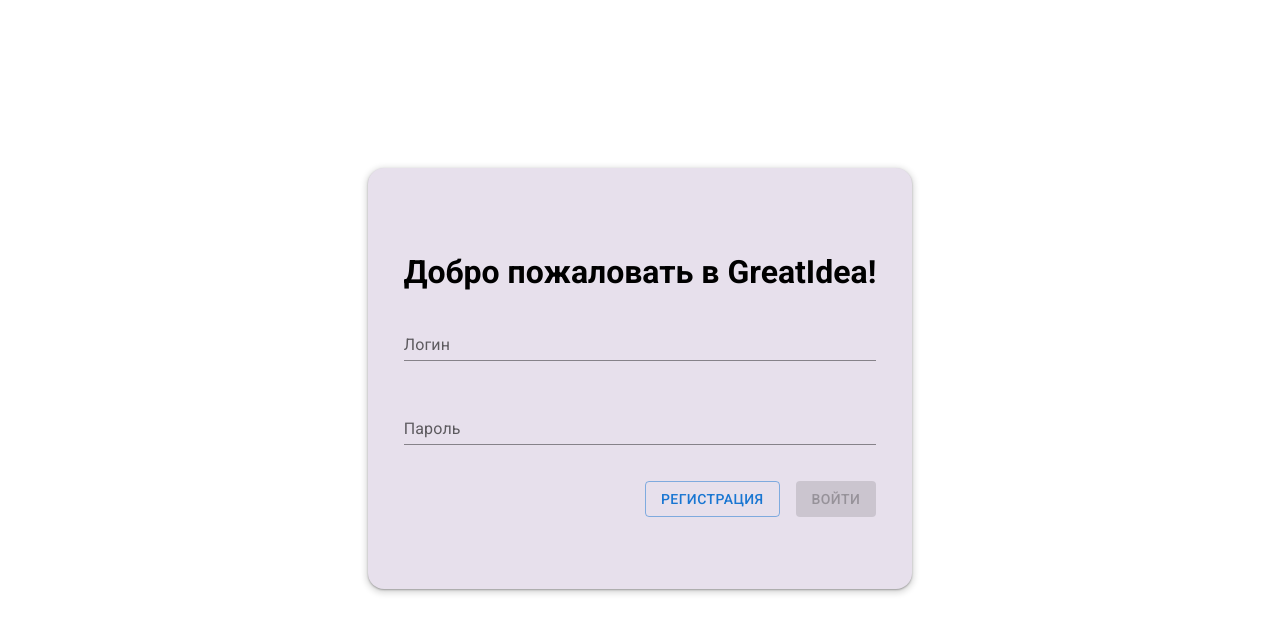
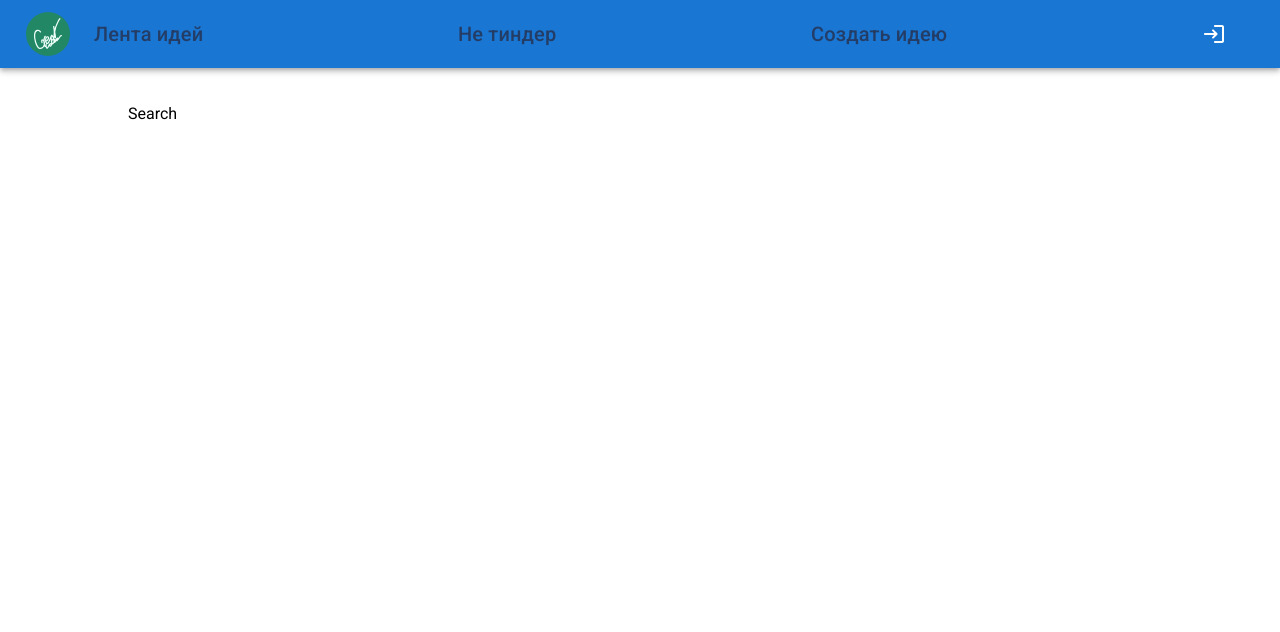
Before and after one commit to Pure-Community/lct2022-frontend, a React (Create React App) app: page /login in a window 1280 px wide. Shown: the top 632 px of the page. Built offline with nearby package versions, Linux system fonts and the light colour scheme; a web font is replaced by a local one.

Commit message:
add header

```diff
--- /dev/null
+++ b/src/components/IdeaCard/IdeaCard.tsx
@@ -0,0 +1,9 @@
+import React from 'react'
+
+const IdeaCard = () => {
+    return (
+        <div>IdeaCard</div>
+    )
+}
+
+export default IdeaCard
--- /dev/null
+++ b/src/components/Layout/Layout.scss
@@ -0,0 +1,18 @@
+@import '../../styles/colors';
+@import '../../styles/effects';
+
+.header {
+    padding: 2px;
+
+    &__link, &__link:visited {
+        text-decoration: none;
+    }
+
+    &__link {
+        @include linkHover();
+    }
+
+    &__logo {
+        margin-right: 24px;
+    }
+}
--- a/src/components/Layout/Layout.tsx
+++ b/src/components/Layout/Layout.tsx
@@ -1,5 +1,8 @@
 import NotLoggedRedirect from 'components/Redirect/Redirect'
 import React, { FC, ReactNode } from 'react'
+import { AppBar, Toolbar, IconButton, Typography, Button } from "@mui/material";
+import { LoginRounded } from "@mui/icons-material";
+import './Layout.scss'
 
 interface LayoutProps {
     children: ReactNode
@@ -8,8 +11,29 @@
 const Layout: FC<LayoutProps> = ({ children }) => {
     return (
         <>
-            <header >
-            </header>
+            <AppBar className='header' position='sticky'>
+                <Toolbar>
+                    <img className='header__logo' src='/assets/logo.svg' alt='logo' width={44} />
+                    <Typography className='header__link' variant="h6" component="a" href='/' sx={{ flexGrow: 1 }}>
+                        Лента идей
+                    </Typography>
+                    <Typography className='header__link' variant="h6" component="a" href='/tinder' sx={{ flexGrow: 1 }}>
+                        Не тиндер
+                    </Typography>
+                    <Typography className='header__link' variant="h6" component="a" href='idea/create' sx={{ flexGrow: 1 }}>
+                        Создать идею
+                    </Typography>
+                    <IconButton
+                        size="large"
+                        edge="start"
+                        color="inherit"
+                        aria-label="menu"
+                        sx={{ mr: 2 }}
+                    >
+                        <LoginRounded />
+                    </IconButton>
+                </Toolbar>
+            </AppBar>
             {children}
         </>
     )
--- /dev/null
+++ b/src/components/Search/Search.tsx
@@ -0,0 +1,9 @@
+import React from 'react'
+
+const Search = () => {
+    return (
+        <div>Search</div>
+    )
+}
+
+export default Search
--- a/src/components/index.ts
+++ b/src/components/index.ts
@@ -1,5 +1,7 @@
 import Example from "components/Example/Example";
+import IdeaCard from "./IdeaCard/IdeaCard";
 import Layout from "./Layout/Layout";
 import NotLoggedRedirect from "./Redirect/Redirect";
+import Search from "./Search/Search";
 
-export { Example, Layout, NotLoggedRedirect }
+export { Example, Layout, NotLoggedRedirect, Search, IdeaCard }
--- a/src/index.scss
+++ b/src/index.scss
@@ -1,5 +1,10 @@
 html {
     font-family: 'Roboto', Arial, Helvetica, sans-serif;
+}
+
+html, body {
+    margin: 0;
+    padding: 0;
 }
 
 .main {
--- a/src/index.tsx
+++ b/src/index.tsx
@@ -2,7 +2,7 @@
 import { Home } from 'pages';
 import React, { useEffect, useState } from 'react';
 import ReactDOM from 'react-dom/client';
-import { BrowserRouter, Route, Routes } from 'react-router-dom';
+import { BrowserRouter, Route, Routes, Navigate } from 'react-router-dom';
 import './index.scss'
 import { observer } from "mobx-react-lite";
 import AppStore from 'stores/AppStore';
@@ -13,6 +13,7 @@
 import '@fontsource/roboto/700.css';
 import Login from 'pages/Login';
 import Registration from 'pages/Registration';
+import Line from 'pages/Line';
 
 const root = ReactDOM.createRoot(
   document.getElementById('root') as HTMLElement
@@ -31,7 +32,7 @@
     <BrowserRouter>
       <Layout>
         <Routes>
-          <Route path='/'>
+          <Route path='/' element={<Line />}>
             <Route path='/profile' element='profile' />
             <Route path='/login' element={<Login />} />
             <Route path='/registration' element={<Registration />} />
--- /dev/null
+++ b/src/pages/Line.scss
@@ -0,0 +1,3 @@
+.page-line {
+    padding: 36px 128px;
+}
--- /dev/null
+++ b/src/pages/Line.tsx
@@ -0,0 +1,16 @@
+import { Search } from 'components'
+import React from 'react'
+import './Line.scss'
+
+function Line() {
+    const cards = []
+
+    return (
+        <div className='page-line'>
+            <Search />
+
+        </div>
+    )
+}
+
+export default Line
--- a/src/styles/_colors.scss
+++ b/src/styles/_colors.scss
@@ -1,2 +1,5 @@
 $surface: #E7E0EC;
 $subtitle: #496899;
+$red: #B3261E;
+$graySecondary: #243D66;
+$grayDark: #182B4D;
--- a/src/styles/_effects.scss
+++ b/src/styles/_effects.scss
@@ -1,3 +1,16 @@
+@import '../styles/colors';
+
 @mixin elevation2 {
     box-shadow: 0px 1px 2px rgba(0, 0, 0, 0.3), 0px 2px 6px 2px rgba(0, 0, 0, 0.15);
 }
+
+@mixin linkHover {
+    & {
+        color: $graySecondary;
+        transition: all .25s ease-in-out;
+    }
+
+    &:hover {
+        color: $grayDark;
+    }
+}
```
Also changed, not shown: public/assets/logo.svg (added).
